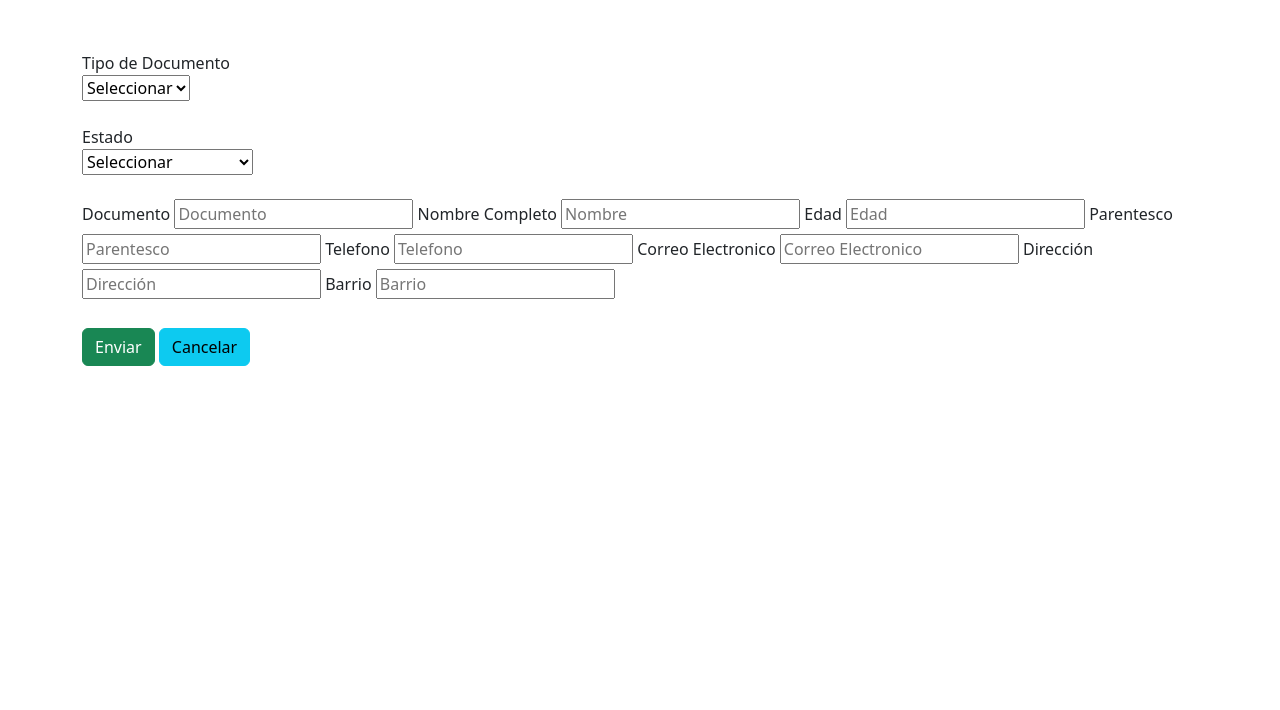
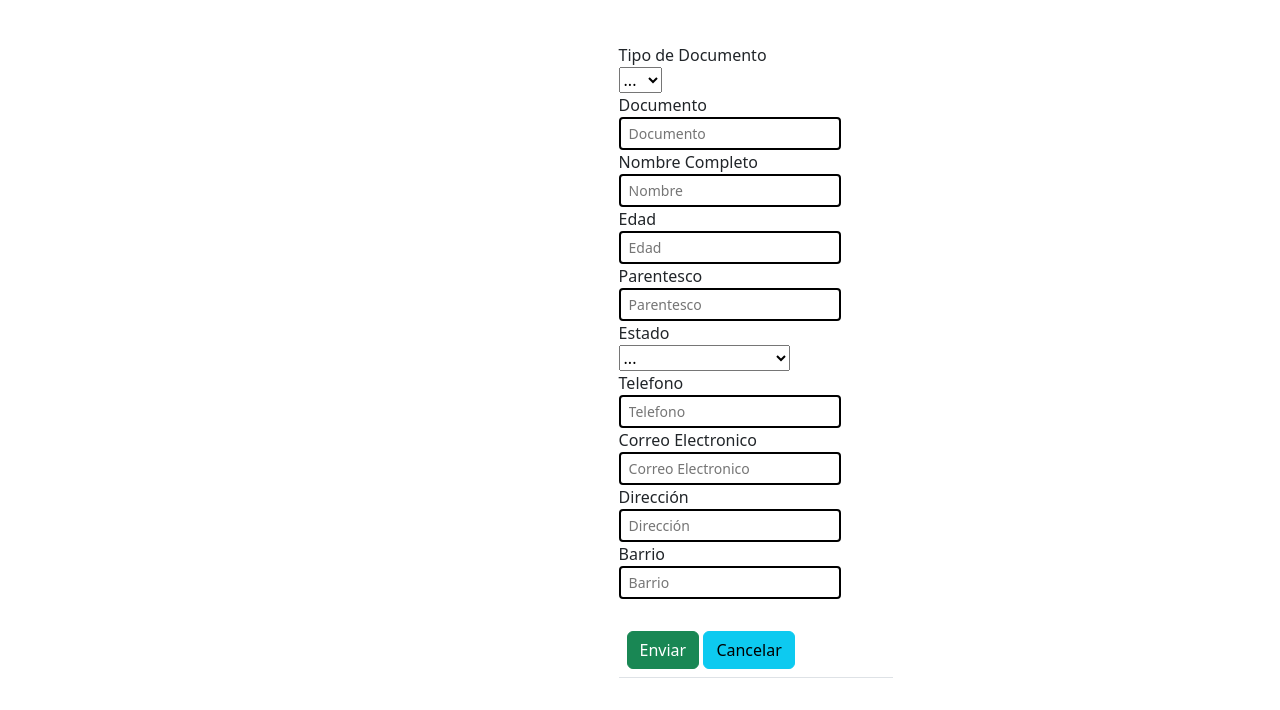
Before and after one commit to joseluismadrid/Repaso_javascript, a plain HTML site: page validaciones/acudiente.html in a window 1280 px wide. Shown: the part 101-811 px from the top of the page. Drawn offline with nearby package versions, Linux system fonts and the light colour scheme.

Commit message:
octava modificacion

```diff
--- a/validaciones/acudiente.html
+++ b/validaciones/acudiente.html
@@ -6,6 +6,7 @@
   <!-- Required meta tags -->
   <meta charset="utf-8">
   <meta name="viewport" content="width=device-width, initial-scale=1, shrink-to-fit=no">
+  <link rel="stylesheet" href="estilos/style.css">
 
   <!-- Bootstrap CSS v5.2.1 -->
   <link href="https://cdn.jsdelivr.net/npm/bootstrap@5.2.1/dist/css/bootstrap.min.css" rel="stylesheet"
@@ -16,44 +17,49 @@
 <body>
  <div class="container">
       <div class="mb-3">
-       <form class="mt-5">
-        <h1 class="text-center text-info">Informacion de Acudientes</h1> <br><br>
-        <label for=""> Tipo de Documento</label><br>
-        <select name="" id="tipoDocumento" >
-          <option value="0">Seleccionar</option>
-          <option value="1">CC</option>
-          <option value="2">TI</option>
-          <option value="3">RC</option>
-          <option value="4">DE</option>
-        </select><br><br>
-        <label for=""> Estado</label><br>
-        <select name="" id="estado" >
-          <option value="0">Seleccionar</option>
-          <option value="1">Activo</option>
-          <option value="2">Inactivo</option>
-          <option value="3">Activo legalmente</option>
-          <option value="4">Inactivo legalmente</option>
-          <option value="5">Fallecido</option>
-        </select><br><br>
-        <label for="" class="form-label">Documento</label>
-        <input type="text"class="form-control-mb-3" name="" id="documento"  placeholder="Documento ">
-        <label for="" class="form-label">Nombre Completo</label>
-        <input type="text"class="form-control-mb-3" name="" id="nombres"  placeholder="Nombre ">
-        <label for="" class="form-label">Edad</label>
-        <input type="text"class="form-control-mb-3" name="" id="edad"  placeholder="Edad ">
-        <label for="" class="form-label">Parentesco</label>
-        <input type="text"class="form-control-mb-3" name="" id="parentesco"  placeholder="Parentesco">
-        <label for="" class="form-label">Telefono</label>
-        <input type="text"class="form-control-mb-3" name="" id="telefono"  placeholder="Telefono">
-        <label for="" class="form-label">Correo Electronico</label>
-        <input type="email"class="form-control-mb-3" name="" id="correo"  placeholder="Correo Electronico">
-        <label for="" class="form-label">Dirección</label>
-        <input type="text"class="form-control-mb-3" name="" id="direccion"  placeholder="Dirección">
-        <label for="" class="form-label">Barrio</label>
-        <input type="text"class="form-control-mb-3" name="" id="barrio" placeholder="Barrio"><br><br>
-        <button type="submit" id="btnEnviar" class="btn btn-success">Enviar</button>
-        <button type="submit" id="btnCancelar" class="btn btn-info">Cancelar</button>
-       </form>
+        <div class="father">
+          <h1 class="text-center text-info mt-5">Informacion de Acudientes</h1>
+        <form>
+          <table class="table">
+            <tbody>
+              <tr>
+              <label for=""> Tipo de Documento</label><br>
+          <select name="" id="tipoDocumento" >
+            <option value="">...</option>
+            <option value="">CC</option>
+            <option value="">TI</option>
+            <option value="">RC</option>
+            <option value="">DE</option>
+          </select><br><label for="" class="form-label-sm">Documento</label><br><input type="text"class="form-control-sm" name="" id="documento"  placeholder="Documento "><br>
+          <label for="" class="form-label-sm">Nombre Completo</label><br>
+          <input type="text"class="form-control-sm" name="" id="nombres"  placeholder="Nombre "><br>
+          <label for="" class="form-label-sm">Edad</label><br>
+          <input type="text"class="form-control-sm" name="" id="edad"  placeholder="Edad "><br>
+          <label for="" class="form-label-sm">Parentesco</label><br>
+          <input type="text"class="form-control-sm" name="" id="parentesco"  placeholder="Parentesco"><br>
+          <label for=""> Estado</label><br>
+          <select name="" id="estado" >
+            <option value="">...</option>
+            <option value="">Activo</option>
+            <option value="">Inactivo</option>
+            <option value="">Activo legalmente</option>
+            <option value="">Inactivo legalmente</option>
+            <option value="">Fallecido</option>
+          </select><br><label for="" class="form-label-sm">Telefono</label><br><input type="text"class="form-control-sm" name="" id="telefono"  placeholder="Telefono"><br>
+          <label for="" class="form-label-sm">Correo Electronico</label><br>
+          <input type="email"class="form-control-sm" name="" id="correo"  placeholder="Correo Electronico"><br>
+          <label for="" class="form-label-sm">Dirección</label><br>
+          <input type="text"class="form-control-sm" name="" id="direccion"  placeholder="Dirección"><br>
+          <label for="" class="form-label-sm">Barrio</label><br>
+          <input type="text"class="form-control-sm" name="" id="barrio" placeholder="Barrio"><br><br>
+         <td scope="row"> <button type="submit" id="btnEnviar" class="btn btn-success">Enviar</button>
+          <button type="submit" id="btnCancelar" class="btn btn-info">Cancelar</button></td>
+              </tr>
+            </tbody>
+          </table>
+          </div>
+         </form>
+
 
       </div>
  </div>
--- /dev/null
+++ b/validaciones/estilos/style.css
@@ -0,0 +1,19 @@
+.father{
+    display: grid;
+    align-items: center;
+    justify-content: center;
+
+}
+form{
+    margin-left: 29vh;
+    margin-top: 5vh;
+
+
+}
+input:invalid {
+    border: 2px dashed red;
+  }
+
+  input:valid {
+    border: 2px solid black;
+  }
```
